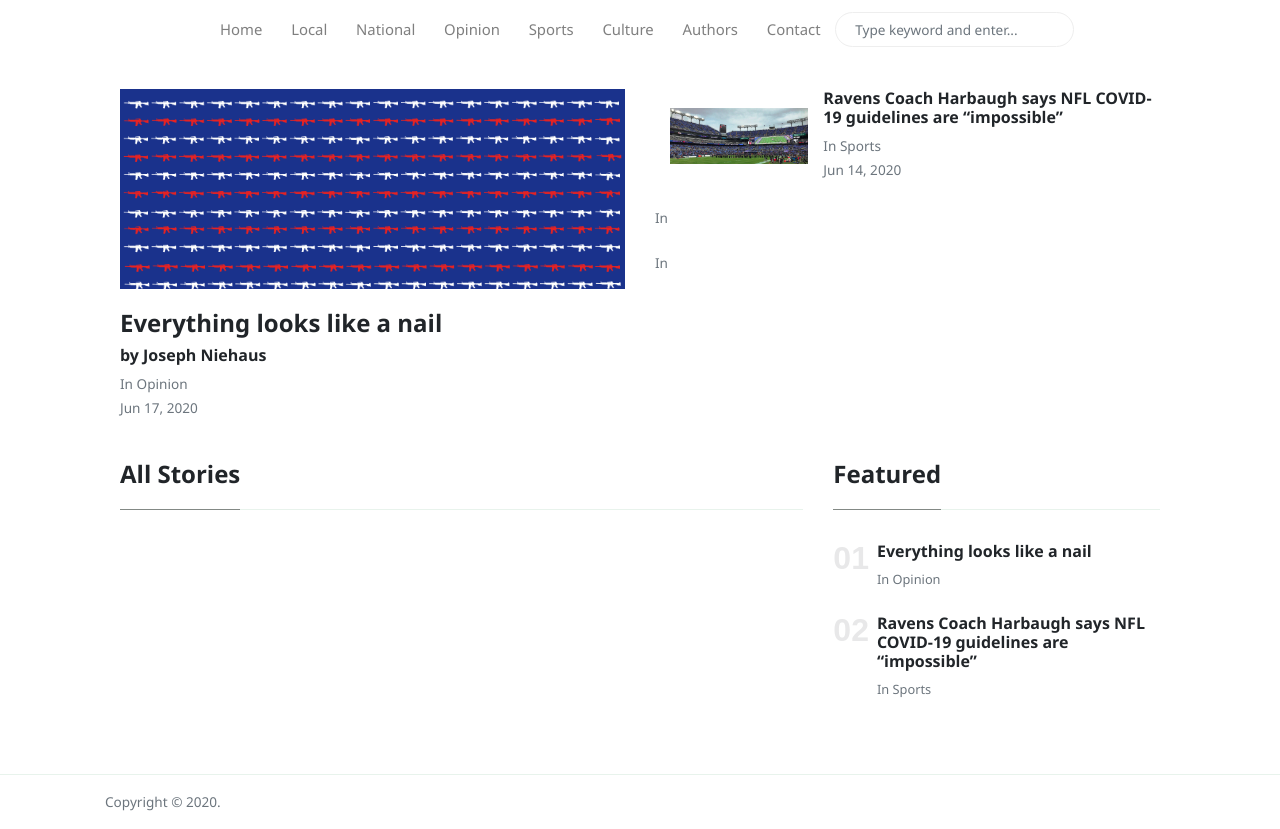
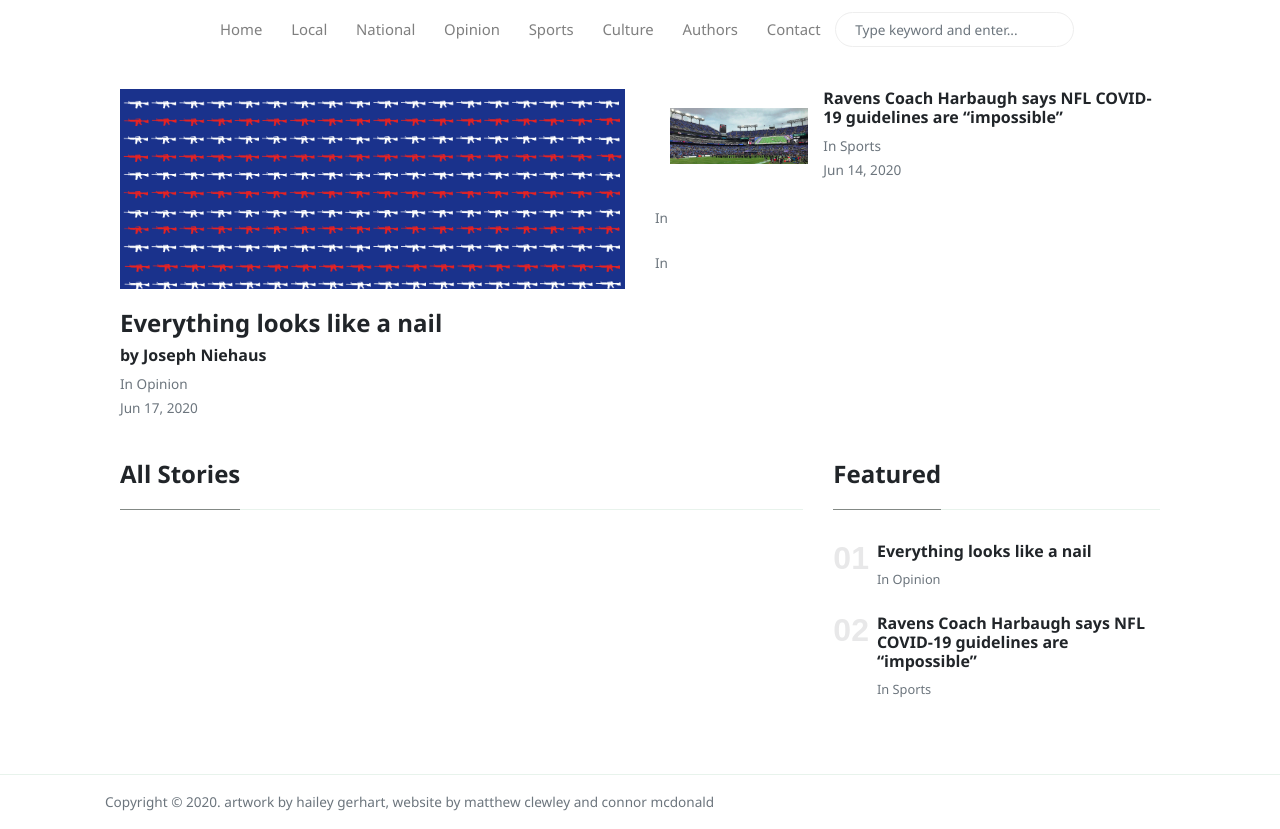
Before and after one commit to connormcdxc/The-LT-Sentinel, a Jekyll site: the page built from index.html, in a window 1280 px wide. Shown: the part 352-1181 px from the top of the page. Built offline with Jekyll 4.4.1, drawn with Linux system fonts in a browser that asks for light colours; nearby versions of some CDN libraries; some web fonts are replaced; the list of posts is cut into pages by our own code.

Commit message:
Update default.html

```diff
--- a/_layouts/default.html
+++ b/_layouts/default.html
@@ -105,6 +105,7 @@
             <div>
                 <span class="navbar-brand mr-2 mb-0"><strong>Lutherville-Timonium Sentinel</strong></span>
                 <span>Copyright © <script>document.write(new Date().getFullYear())</script>.</span>
+                <span>artwork by hailey gerhart, website by matthew clewley and connor mcdonald</span>
 
                 <!--  Github Repo Star Btn-->
                 <!--<a class="text-dark ml-1" target="_blank" href="https://github.com/wowthemesnet/mundana-theme-jekyll"><i class="fab fa-github"></i> Fork on Github</a>-->
```
